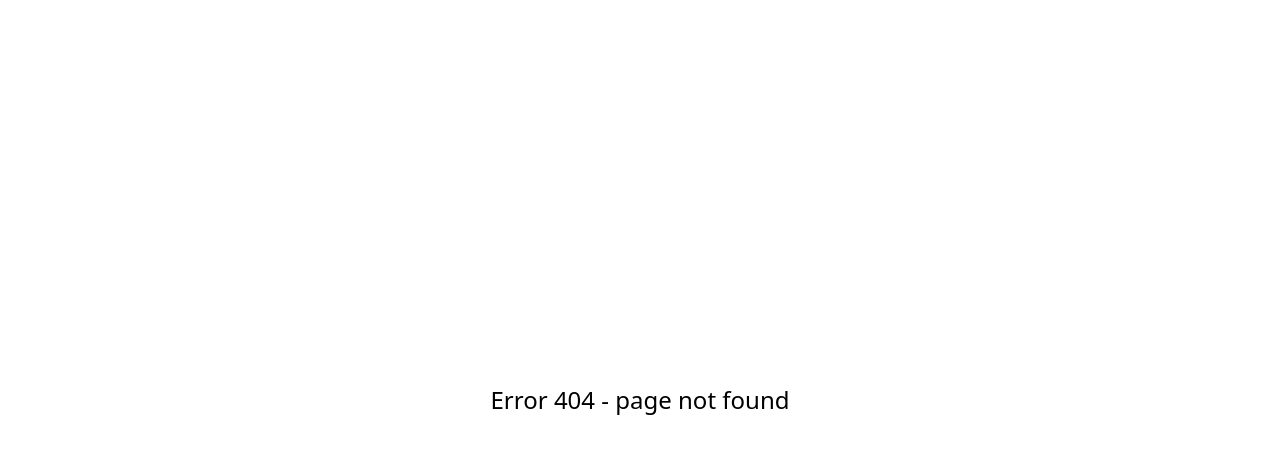
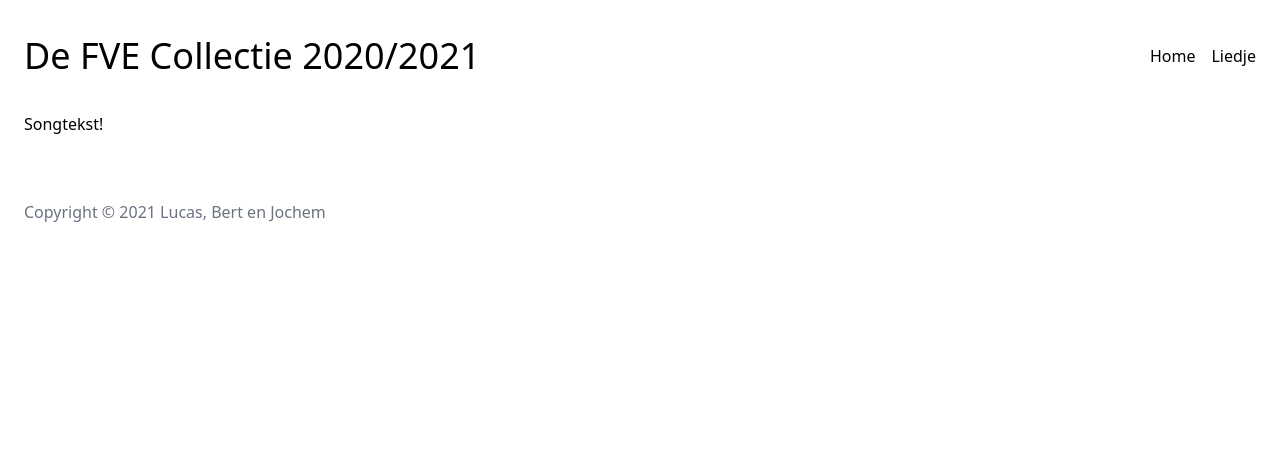
Before and after one commit to JochemTorn/fvecollectie, a Next.js app: page /fabienne in a window 1280 px wide. Before the commit this address had no page. Shown: the top 454 px of the page. Built offline with nearby package versions, Linux system fonts and the light colour scheme.

Commit message:
fourth push
nav added
file structure update

```diff
--- a/components/layout/Header.js
+++ b/components/layout/Header.js
@@ -1,10 +1,11 @@
+import Nav from '../layout/Nav'
+
 const Sitetitle = "De FVE Collectie 2020/2021"
-import Nav from '../layout/Nav'
 
 export default function Header() {
     return (
         <div className="h-28 flex items-center justify-between">
-            <h1 className="text-2xl sm:text-3xl md:text-4xl font-medium">{Sitetitle}</h1>
+            <h1 className="text-2xl sm:text-3xl md:text-4xl font-medium title">{Sitetitle}</h1>
             <Nav/>
         </div>
     )
--- a/components/layout/Layout.js
+++ b/components/layout/Layout.js
@@ -1,7 +1,20 @@
+import Head from 'next/head'
+import Header from '../layout/Header'
+import Footer from '../layout/Footer'
+
 export default function Layout({children}) {
     return (
+        <div>
+        <Head>
+        <title>{Header.Sitetitle}</title>
+        <meta name="viewport" content="initial-scale=1.0, width=device-width"/>
+      </Head>
         <div className="m-auto px-6 container">
+        <Header/>
             {children}
+            <Footer/>
+        </div>
+
         </div>
     )
 }
--- a/components/layout/Nav.js
+++ b/components/layout/Nav.js
@@ -1,14 +1,10 @@
+import Link from 'next/link'
+
 export default function Nav() {
 return (
-<div>
-    <button type="button" className="inline-flex items-center justify-center p-2 text-gray-700 focus:outline-none" aria-controls="mobile-menu" aria-expanded="false">
-        <svg className="block h-6 w-6" xmlns="http://www.w3.org/2000/svg" fill="none" viewBox="0 0 24 24" stroke="currentColor" aria-hidden="true">
-            <path stroke-linecap="round" stroke-linejoin="round" stroke-width="2" d="M4 6h16M4 12h16M4 18h16" />
-        </svg>
-        <svg className="hidden h-6 w-6" xmlns="http://www.w3.org/2000/svg" fill="none" viewBox="0 0 24 24" stroke="currentColor" aria-hidden="true">
-            <path stroke-linecap="round" stroke-linejoin="round" stroke-width="2" d="M6 18L18 6M6 6l12 12" />
-        </svg>
-    </button>
-</div>
+    <div>
+        <Link href="/"><a className="mr-4">Home</a></Link>
+        <Link href="/fabienne"><a>Liedje</a></Link>
+    </div>
         )
 }
--- /dev/null
+++ b/pages/fabienne.js
@@ -0,0 +1,15 @@
+import Head from 'next/head'
+import Header from '../components/layout/Header'
+import Footer from '../components/layout/Footer'
+import Artwork from '../components/Artwork'
+import Layout from '../components/layout/Layout'
+
+export default function Fabienne() {
+    return (
+        <div>
+        <Layout>
+            <h1 classname="title">Songtekst!</h1>
+        </Layout>
+        </div>
+    )
+}
--- a/pages/index.js
+++ b/pages/index.js
@@ -1,28 +1,19 @@
-import Head from 'next/head'
-import Header from '../components/layout/Header'
-import Footer from '../components/layout/Footer'
 import Artwork from '../components/Artwork'
 import Layout from '../components/layout/Layout'
 
 export default function Home() {
   return (
     <div>
-      <Head>
-        <title>{Header.Sitetitle}</title>
-        <meta name="viewport" content="initial-scale=1.0, width=device-width"/>
-      </Head>
         <Layout>
-          <Header/>
           <div className="justify-items-center grid grid-cols-2 sm:grid-cols-3 lg:grid-cols-4 gap-4">
-            <Artwork src="1.jpeg"></Artwork>
-            <Artwork src="2.jpeg"></Artwork>
-            <Artwork src="3.png"></Artwork>
-            <Artwork src="4.png"></Artwork>
-            <Artwork src="5.png"></Artwork>
-            <Artwork src="6.png"></Artwork>
-            <Artwork src="7.png"></Artwork>
+            <Artwork src="1.jpeg"/>
+            <Artwork src="2.jpeg"/>
+            <Artwork src="3.png"/>
+            <Artwork src="4.png"/>
+            <Artwork src="5.png"/>
+            <Artwork src="6.png"/>
+            <Artwork src="7.png"/>
           </div>
-          <Footer/>
         </Layout>
     </div>
   )
```
